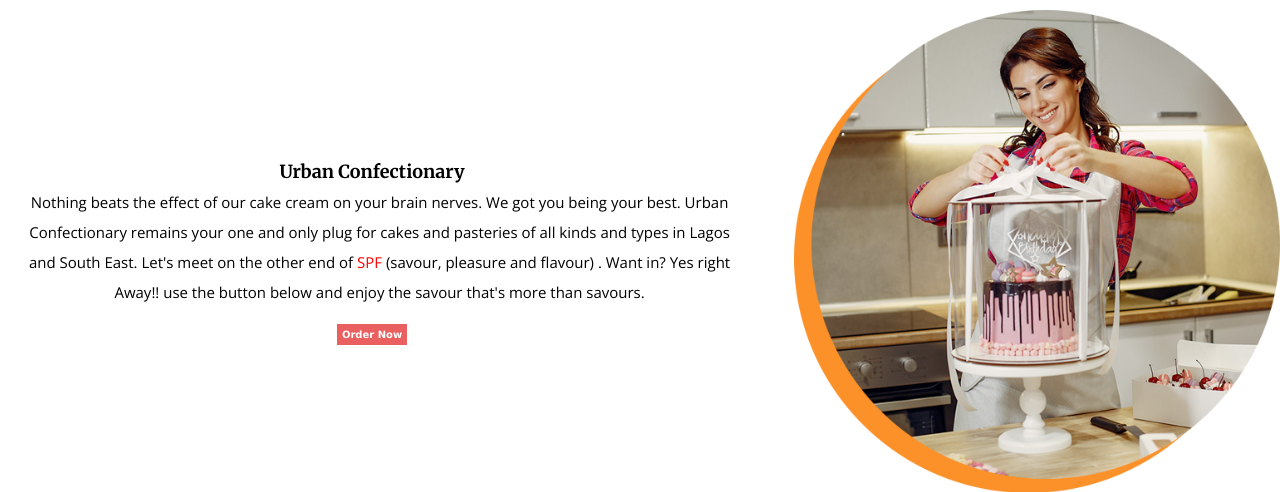
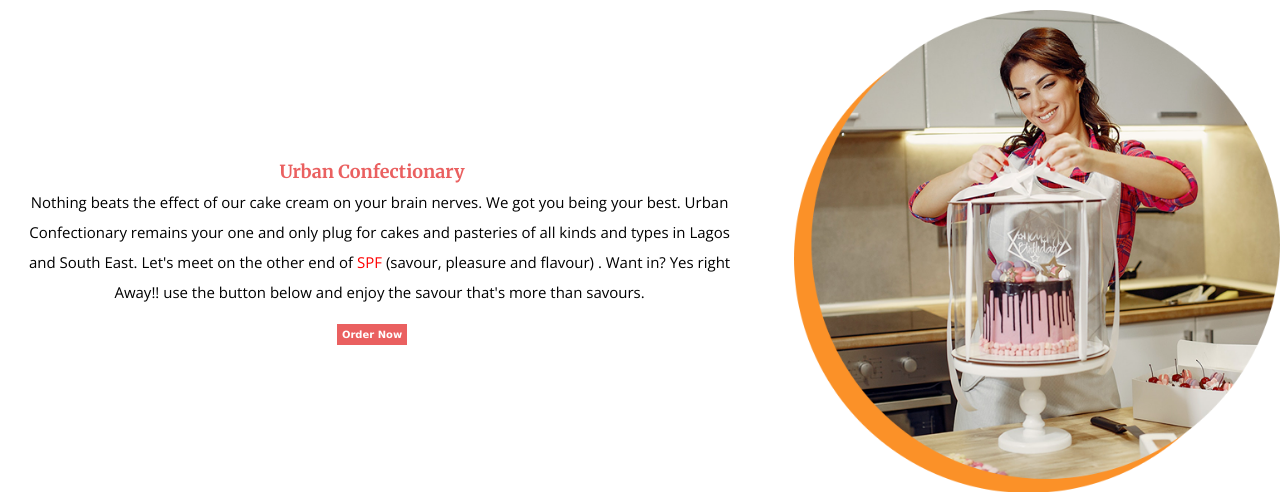
Before and after one commit to Nwafor6/urbanconfection-business-website, a Django app: page / in a window 1280 px wide. Shown: the part 87-579 px from the top of the page. Run offline with Django 3.2, Linux system fonts and the light colour scheme.

Commit message:
changed the color of all the headings and to EA6060

```diff
--- a/templates/mainapp/about.html
+++ b/templates/mainapp/about.html
@@ -11,7 +11,7 @@
             </div>
             <div class="about-body">
                 <div class="about-body-head">
-                    <h3 style="color: #000;">Urban Confectionary</h3>
+                    <h3  style="color:#EA6060">Urban Confectionary</h3>
                 </div>
                 <div class="about-body-text">
                     <p>Nothing beats the effect of our cake cream on your brain nerves. We got you being your best.
--- a/templates/mainapp/catalog.html
+++ b/templates/mainapp/catalog.html
@@ -6,7 +6,7 @@
     <!-- contact page content starts here -->
     <div class="catalog-main">
         <div class="catalog-container">
-            <div class="catalog-heading"><h2>Our Products</h2></div>
+            <div class="catalog-heading"><h2 style="color:#EA6060">Our Products</h2></div>
             <div class="catalog-row">
                 {% for item in products%}
                 <div class="catalog-content" >
--- a/templates/mainapp/contact-us.html
+++ b/templates/mainapp/contact-us.html
@@ -5,7 +5,7 @@
 {% block content%}
     <!-- contact page content starts here -->
     <div class="container">
-        <div class="contact-heading"><h2 class="contact-heading" style="color: #000; text-align:center;">Contact us</h2></div>
+        <div class="contact-heading"><h2 class="contact-heading" style="color: #EA6060; text-align:center;">Contact us</h2></div>
         <div class="container">
            <!--      <form action="" method="POST">
                     {%csrf_token%}
@@ -52,7 +52,7 @@
                 </form>
         </div>
           <div class="map" style="text-align:center;">
-            <div style="margin-bottom: 5px;"><h5>Location</h5></div>
+            <div style="margin-bottom: 5px;"><h5 style="color:#EA6060">Location</h5></div>
                 <iframe src="https://www.google.com/maps/embed?pb=!1m18!1m12!1m3!1d1171084.2401368008!2d2.571041373479435!3d6.3732223552110545!2m3!1f0!2f0!3f0!3m2!1i1024!2i768!4f13.1!3m3!1m2!1s0x103b8b2ae68280c1%3A0xdc9e87a367c3d9cb!2sLagos!5e0!3m2!1sen!2sng!4v1654112325490!5m2!1sen!2sng" width="250" height="200" style="border:0;" allowfullscreen="" loading="lazy" referrerpolicy="no-referrer-when-downgrade"></iframe>
 
              </div>
--- a/templates/mainapp/index.html
+++ b/templates/mainapp/index.html
@@ -7,7 +7,7 @@
 
        <div class="slider">
             <div class="welcome-note">
-                <div class="welcome-heading"><h1>Urban Confectionary</h1></div>
+                <div class="welcome-heading"><h1 style="color:#EA6060">Urban Confectionary</h1></div>
                 <div class="welcome-text">
                     <p>Nothing beats the effect of our cake cream on your brain nerves. We got you being your best.
                     Urban Confectionary remains your one and only plug for cakes and pasteries of all kinds and types in Lagos and South East.
@@ -27,7 +27,7 @@
 
         <div class="we-are-urban">
             <div class="urban-text">
-                <div class="text-heading"><h2>  </i> Why us <i class="ri-question-mark" style="color:#EA6060"></i></h2></div>
+                <div class="text-heading"><h2 style="color:#EA6060">  </i> Why us <i class="ri-question-mark"></i></h2></div>
                 <div class="text-body">
                     <p style="font-size: 15px;">
                         We value our customer that we strive to give the best. Our deliveries are as quick as the order has been made.
@@ -45,7 +45,7 @@
         </div>
         <!-- Our products -->
         <div class="our-products">
-            <div class="our-product-heading"><h2>Our Products</h2></div>
+            <div class="our-product-heading"><h2 style="color:#EA6060">Our Products</h2></div>
             <div class="product-row">
                 <div class="product-container">
                     <div class="product-img"><img src="{% static 'images/product1.jpg'%}" alt="9 cupcakes"></div>
--- a/templates/mainapp/video.html
+++ b/templates/mainapp/video.html
@@ -5,7 +5,7 @@
 {% block link%} <link rel="stylesheet" href="https://cdn.jsdelivr.net/npm/bootstrap@4.6.1/dist/css/bootstrap.min.css" integrity="sha384-zCbKRCUGaJDkqS1kPbPd7TveP5iyJE0EjAuZQTgFLD2ylzuqKfdKlfG/eSrtxUkn" crossorigin="anonymous"> {%endblock%}
     <div class="video-container kkk">
         <div class="video-content">
-            <div class="video-heading"><h2>Stream Our Videos</h2></div>
+            <div class="video-heading"><h2 style="color:#EA6060">Stream Our Videos</h2></div>
             <div class="video-row" id="video_row_id">
                 {% for video in videos%}
                     <div class="video-content-item" id="item-video">
```
